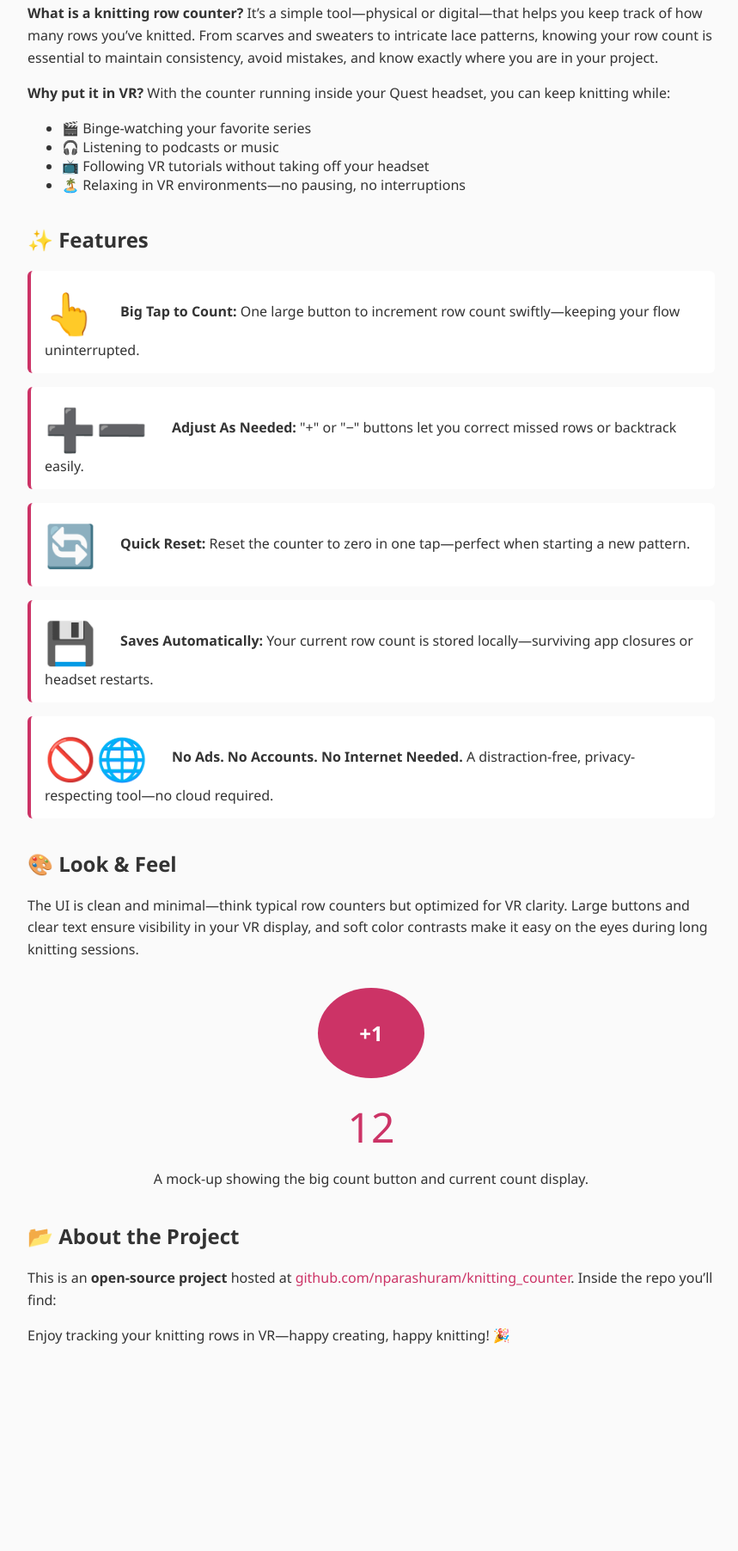
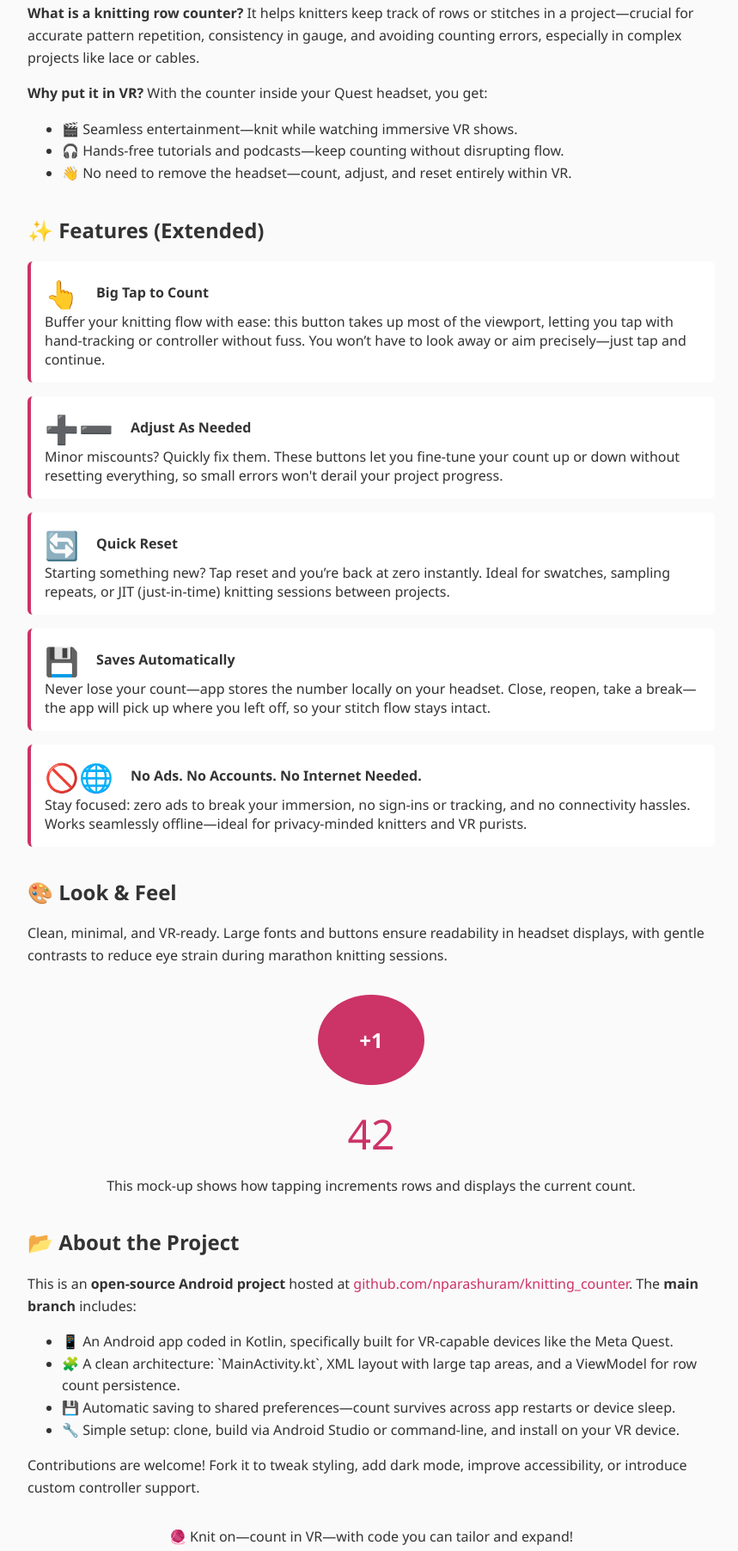
Before and after one commit to nparashuram/knitting_counter, a plain HTML site: page index.html in a window 1280 px wide. Shown: the part 109-1913 px from the top of the page at 86% size, without its empty margins (208-1067 px from the left). Before the commit the page ends 1724 px from the top, so only its background shows below. Drawn offline with Linux system fonts and the light colour scheme.

Commit message:
Update index.html

```diff
--- a/index.html
+++ b/index.html
@@ -15,7 +15,7 @@
     }
     h1 { font-size: 2em; margin-bottom: 0.5em; }
     h2 { font-size: 1.5em; margin-top: 1.5em; }
-    p { line-height: 1.6; }
+    p, li { line-height: 1.6; }
     .feature {
       background: #fff;
       border-left: 4px solid #cc3366;
@@ -24,7 +24,7 @@
       border-radius: 6px;
     }
     .emoji {
-      font-size: 3em;
+      font-size: 2em;
       margin-right: 0.5em;
       vertical-align: middle;
     }
@@ -50,57 +50,67 @@
 
   <h1>🧶 VR Knitting Row Counter</h1>
 
-  <p><strong>What is a knitting row counter?</strong> It’s a simple tool—physical or digital—that helps you keep track of how many rows you’ve knitted. From scarves and sweaters to intricate lace patterns, knowing your row count is essential to maintain consistency, avoid mistakes, and know exactly where you are in your project.</p>
+  <p><strong>What is a knitting row counter?</strong> It helps knitters keep track of rows or stitches in a project—crucial for accurate pattern repetition, consistency in gauge, and avoiding counting errors, especially in complex projects like lace or cables.</p>
 
-  <p><strong>Why put it in VR?</strong> With the counter running inside your Quest headset, you can keep knitting while:</p>
+  <p><strong>Why put it in VR?</strong> With the counter inside your Quest headset, you get:</p>
   <ul>
-    <li>🎬 Binge-watching your favorite series</li>
-    <li>🎧 Listening to podcasts or music</li>
-    <li>📺 Following VR tutorials without taking off your headset</li>
-    <li>🏝️ Relaxing in VR environments—no pausing, no interruptions</li>
+    <li>🎬 Seamless entertainment—knit while watching immersive VR shows.</li>
+    <li>🎧 Hands-free tutorials and podcasts—keep counting without disrupting flow.</li>
+    <li>👋 No need to remove the headset—count, adjust, and reset entirely within VR.</li>
   </ul>
 
-  <h2>✨ Features</h2>
+  <h2>✨ Features (Extended)</h2>
 
   <div class="feature">
     <span class="emoji">👆</span>
-    <strong>Big Tap to Count:</strong> One large button to increment row count swiftly—keeping your flow uninterrupted.
+    <strong>Big Tap to Count</strong><br>
+    Buffer your knitting flow with ease: this button takes up most of the viewport, letting you tap with hand-tracking or controller without fuss. You won’t have to look away or aim precisely—just tap and continue.
   </div>
 
   <div class="feature">
     <span class="emoji">➕➖</span>
-    <strong>Adjust As Needed:</strong> "+" or "−" buttons let you correct missed rows or backtrack easily.
+    <strong>Adjust As Needed</strong><br>
+    Minor miscounts? Quickly fix them. These buttons let you fine-tune your count up or down without resetting everything, so small errors won't derail your project progress.
   </div>
 
   <div class="feature">
     <span class="emoji">🔄</span>
-    <strong>Quick Reset:</strong> Reset the counter to zero in one tap—perfect when starting a new pattern.
+    <strong>Quick Reset</strong><br>
+    Starting something new? Tap reset and you’re back at zero instantly. Ideal for swatches, sampling repeats, or JIT (just-in-time) knitting sessions between projects.
   </div>
 
   <div class="feature">
     <span class="emoji">💾</span>
-    <strong>Saves Automatically:</strong> Your current row count is stored locally—surviving app closures or headset restarts.
+    <strong>Saves Automatically</strong><br>
+    Never lose your count—app stores the number locally on your headset. Close, reopen, take a break—the app will pick up where you left off, so your stitch flow stays intact.
   </div>
 
   <div class="feature">
     <span class="emoji">🚫🌐</span>
-    <strong>No Ads. No Accounts. No Internet Needed.</strong> A distraction-free, privacy-respecting tool—no cloud required.
+    <strong>No Ads. No Accounts. No Internet Needed.</strong><br>
+    Stay focused: zero ads to break your immersion, no sign‑ins or tracking, and no connectivity hassles. Works seamlessly offline—ideal for privacy-minded knitters and VR purists.
   </div>
 
   <h2>🎨 Look & Feel</h2>
-  <p>The UI is clean and minimal—think typical row counters but optimized for VR clarity. Large buttons and clear text ensure visibility in your VR display, and soft color contrasts make it easy on the eyes during long knitting sessions.</p>
+  <p>Clean, minimal, and VR-ready. Large fonts and buttons ensure readability in headset displays, with gentle contrasts to reduce eye strain during marathon knitting sessions.</p>
 
   <div class="center">
     <div class="button-mockup">+1</div><br>
-    <div style="font-size:3em; color:#cc3366;">12</div>
-    <p>A mock‑up showing the big count button and current count display.</p>
+    <div style="font-size:3em; color:#cc3366;">42</div>
+    <p>This mock-up shows how tapping increments rows and displays the current count.</p>
   </div>
 
   <h2>📂 About the Project</h2>
-  <p>This is an <strong>open‑source project</strong> hosted at
-    <a href="https://github.com/nparashuram/knitting_counter/" target="_blank">github.com/nparashuram/knitting_counter</a>.
-    Inside the repo you’ll find:</p>
+  <p>This is an <strong>open-source Android project</strong> hosted at
+    <a href="https://github.com/nparashuram/knitting_counter/" target="_blank">github.com/nparashuram/knitting_counter</a>. The <strong>main branch</strong> includes:</p>
+  <ul>
+    <li>📱 An Android app coded in Kotlin, specifically built for VR-capable devices like the Meta Quest.</li>
+    <li>🧩 A clean architecture: `MainActivity.kt`, XML layout with large tap areas, and a ViewModel for row count persistence.</li>
+    <li>💾 Automatic saving to shared preferences—count survives across app restarts or device sleep.</li>
+    <li>🔧 Simple setup: clone, build via Android Studio or command-line, and install on your VR device.</li>
+  </ul>
+  <p>Contributions are welcome! Fork it to tweak styling, add dark mode, improve accessibility, or introduce custom controller support.</p>
 
-  <p>Enjoy tracking your knitting rows in VR—happy creating, happy knitting! 🎉</p>
+  <p class="center">🧶 Knit on—count in VR—with code you can tailor and expand!</p>
 </body>
 </html>
```
